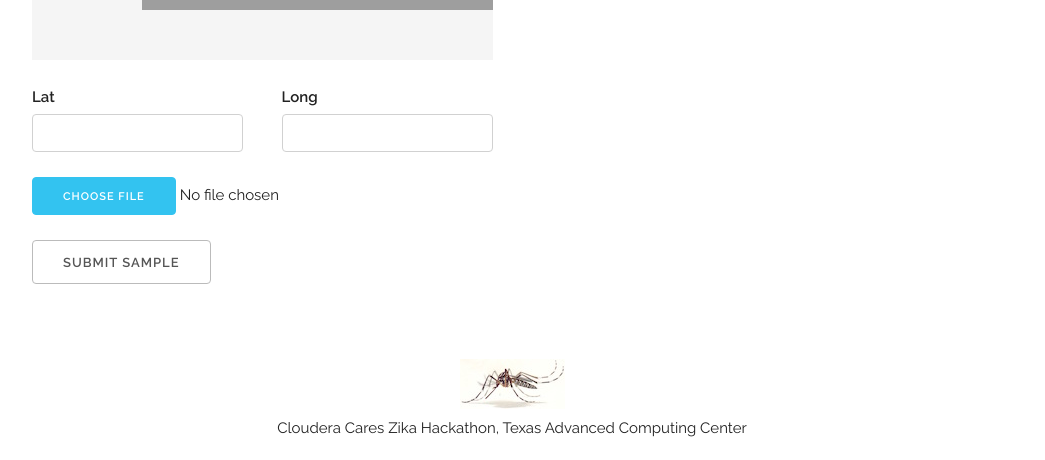
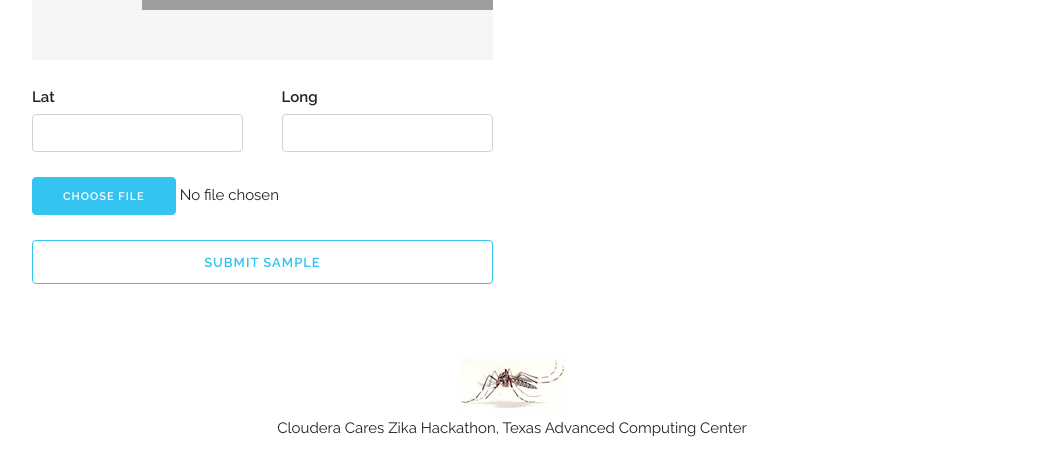
Before and after one commit to wallingTACC/zika-hack, a Django app: page /submissionForm/ in a window 1280 px wide. Shown: the part 735-1195 px from the top of the page, without its empty margins (128-1173 px from the left). Run offline with Django 3.2, Linux system fonts and the light colour scheme; some libraries are stand-ins or nearby versions; grey boxes are pictures that could not be loaded.

Commit message:
form cleanup, round 3

```diff
--- a/gene_analyze_web/agave_job/templates/submission.html
+++ b/gene_analyze_web/agave_job/templates/submission.html
@@ -48,7 +48,7 @@
       </div>
       <div class="row">
         <div class="six columns">
-          <input class="submit-button" type="submit" value="Submit sample" />
+          <input class="u-full-width submit-button" type="submit" value="Submit sample" />
         </div>
       </div>
     </form>
--- a/gene_analyze_web/gene_analyze_web/static/css/styles.css
+++ b/gene_analyze_web/gene_analyze_web/static/css/styles.css
@@ -31,4 +31,6 @@ input[type="file" i]::-webkit-file-upload-button:hover {
   font-size: 13px !important;
   height: 44px !important;
   line-height: 44px !important;
+  border: 1px solid #33C3F0 !important;
+  color: #33C3F0 !important;
 }
```
